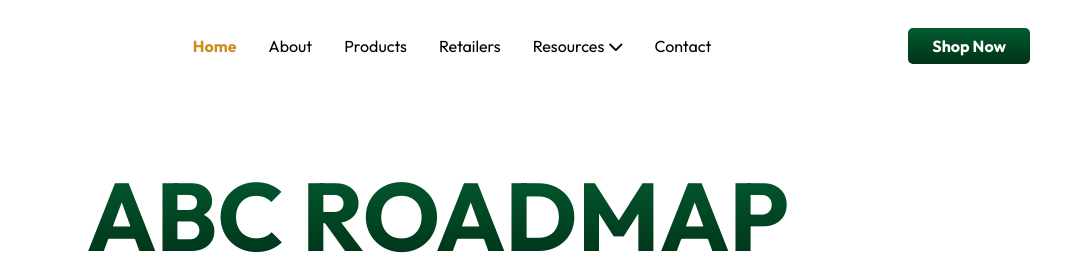
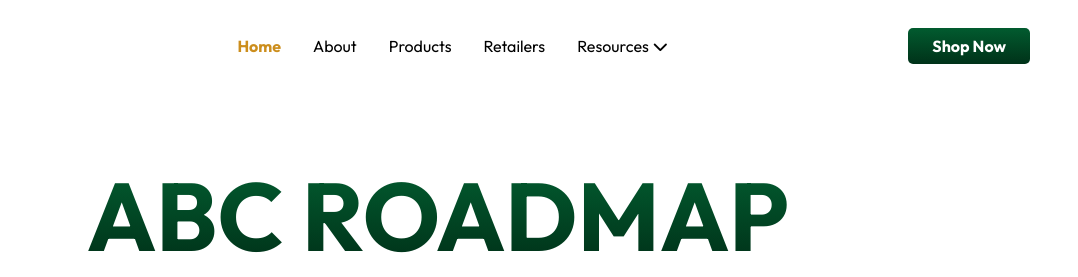
Before and after one commit to blueeboy/chiamakagenevieve, a plain HTML site: page index.html in a window 1280 px wide. Shown: the top 277 px of the page, 202-1280 px from the left. Drawn offline with nearby package versions, Linux system fonts and the light colour scheme; a web font is replaced by a local one.

Commit message:
removed contact link

```diff
--- a/index.html
+++ b/index.html
@@ -36,7 +36,7 @@
                             <li><a href="faq.html">FAQs</a></li>
                           </ul>
                     </li>
-                    <li><a href="#">Contact</a></li>
+
                 </ul>
                 <a href="retailers.html" class="cta-btn">Shop Now</a>
                 <div class="hamburger" id="hamburger">
@@ -51,7 +51,7 @@
                     <li><a href="retailers.html">Retailers</a></li>
                     <li><a href="reviews.html">Testimonials</a></li>
                     <li><a href="faq.html">FAQs</a></li>
-                    <li><a href="#">Contact</a></li>
+
                 </ul>
             </nav>
         </div>
@@ -112,7 +112,7 @@
                         <li><a href="index.html" class="active">Home</a></li>
                         <li><a href="about.html">About</a></li>
                         <li><a href="products.html">Products</a></li>
-                        <li><a href="#">Contact</a></li>
+
                     </ul>
                 </div>
                 <div class="footer-links">
```
Also changed, not shown: about.html (+3 -3 lines), faq.html (+3 -3 lines), products.html (+3 -3 lines), retailers.html (+3 -3 lines), reviews.html (+3 -3 lines).
